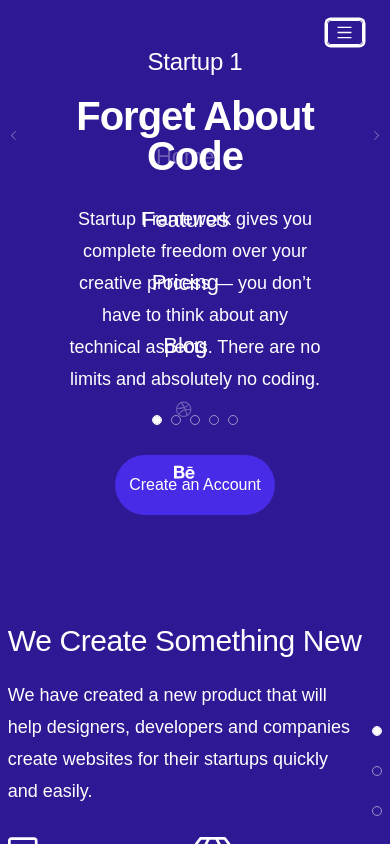
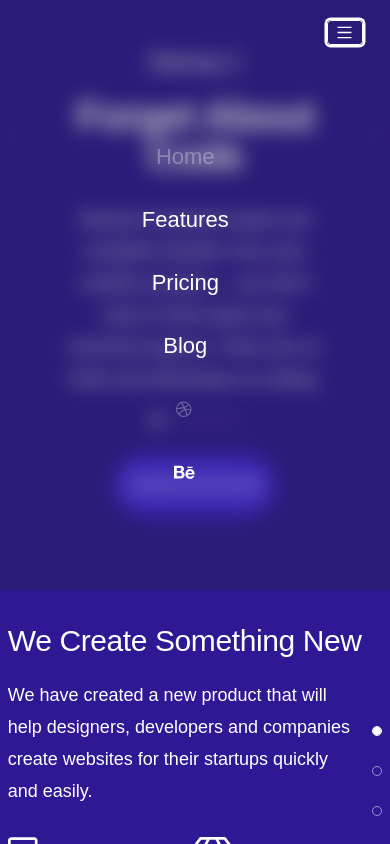
Before and after one commit to OleksandrPM/memos-app, a Vue app: page / in a window 390 px wide. Both pictures are taken after a click on the button 344 px from the left and 32 px from the top of the page. Shown: the top 844 px of the page. Built offline with nearby package versions, Linux system fonts and the light colour scheme.

Commit message:
Fix the navigation behavior

```diff
--- a/src/components/Navigation.vue
+++ b/src/components/Navigation.vue
@@ -2,6 +2,9 @@
 import { ref, onMounted, onUnmounted } from "vue";
 import DribbleIcon from "./DribbleIcon.vue";
 import BehanceIcon from "./BehanceIcon.vue";
+
+const emit = defineEmits(["toggle", "scroll"]);
+const props = defineProps<{ isOpened: boolean }>();
 
 const activeLink = ref("hero");
 
@@ -14,11 +17,35 @@ const links = [
   { id: "pricing", icon: BehanceIcon },
 ];
 
-function setActive(id: string) {
+function handleLinkClick(id: string) {
   activeLink.value = id;
+
+  closeMobileMenu();
+  emit("toggle");
 }
 
-function onScroll() {
+function closeMobileMenu() {
+  const togglerEl = document.querySelector(".navbar-toggler");
+  const collapseNavbarEl = document.querySelector("#collapseNavbar");
+
+  if (
+    !togglerEl?.classList.contains("collapsed") &&
+    collapseNavbarEl?.classList.contains("show")
+  ) {
+    togglerEl?.classList.add("collapsed");
+    collapseNavbarEl.classList.remove("show");
+  }
+}
+
+onMounted(() => {
+  window.addEventListener("scroll", handleScroll);
+});
+
+onUnmounted(() => {
+  window.removeEventListener("scroll", handleScroll);
+});
+
+function handleScroll() {
   const sectionsEl = document.querySelectorAll("section");
   const scrollY = window.scrollY;
 
@@ -29,15 +56,9 @@ function onScroll() {
       activeLink.value = section.id;
     }
   });
+
+  emit("scroll", scrollY);
 }
-
-onMounted(() => {
-  window.addEventListener("scroll", onScroll);
-});
-
-onUnmounted(() => {
-  window.removeEventListener("scroll", onScroll);
-});
 </script>
 
 <template>
@@ -49,16 +70,17 @@ onUnmounted(() => {
       class="navbar-toggler"
       type="button"
       data-bs-toggle="collapse"
-      data-bs-target="#navbarsExample04"
-      aria-controls="navbarsExample04"
+      data-bs-target="#collapseNavbar"
+      aria-controls="collapseNavbar"
       aria-expanded="false"
       aria-label="Toggle navigation"
+      @click="emit('toggle')"
     >
       <span class="navbar-toggler-icon"></span>
     </button>
     <div
       class="collapse navbar-collapse justify-content-center md-bg-dark bg-opacity-75"
-      id="navbarsExample04"
+      id="collapseNavbar"
     >
       <ul class="navbar-nav d-flex justify-content-center">
         <li v-for="(link, index) in links" :key="index" class="nav-item">
@@ -69,7 +91,7 @@ onUnmounted(() => {
               'nav-link text-white',
               { current: activeLink === link.id },
             ]"
-            @click="setActive(link.id)"
+            @click="() => handleLinkClick(link.id)"
           >
             <span v-if="link.icon" class="me-1">
               <component :is="link.icon" />
@@ -90,8 +112,8 @@ onUnmounted(() => {
 .navbar-toggler {
   margin-left: auto;
 
-  color: white;
-  border-color: white;
+  color: $color-text-main;
+  border-color: $color-text-main;
 
   transition: color 0.3s ease, border-color 0.3s ease;
 
--- a/src/components/sections/Header.vue
+++ b/src/components/sections/Header.vue
@@ -1,20 +1,17 @@
 <script setup lang="ts">
-import { ref, onMounted, onUnmounted } from "vue";
+import { ref } from "vue";
 import Navigation from "../Navigation.vue";
 
 const isScrolled = ref(false);
+const isMobNavOpened = ref(false);
 
-const handleScroll = () => {
-  isScrolled.value = window.scrollY > 0;
-};
+function toggleIsMobNavOpened() {
+  isMobNavOpened.value = !isMobNavOpened.value;
+}
 
-onMounted(() => {
-  window.addEventListener("scroll", handleScroll);
-});
-
-onUnmounted(() => {
-  window.removeEventListener("scroll", handleScroll);
-});
+function setIsScrolled(positionY: number) {
+  isScrolled.value = positionY > 0;
+}
 </script>
 
 <template>
@@ -22,11 +19,18 @@ onUnmounted(() => {
     :class="[
       'head section',
       'sticky-top position-fixed w-100 transition',
-      { 'bg-dark bg-opacity-25 shadow-sm backdrop-blur': isScrolled },
+      {
+        'bg-dark bg-opacity-25 shadow-sm backdrop-blur':
+          isScrolled || isMobNavOpened,
+      },
     ]"
   >
     <div class="container">
-      <Navigation />
+      <Navigation
+        :is-opened="isMobNavOpened"
+        @toggle="toggleIsMobNavOpened"
+        @scroll="setIsScrolled"
+      />
     </div>
   </header>
 </template>
```
